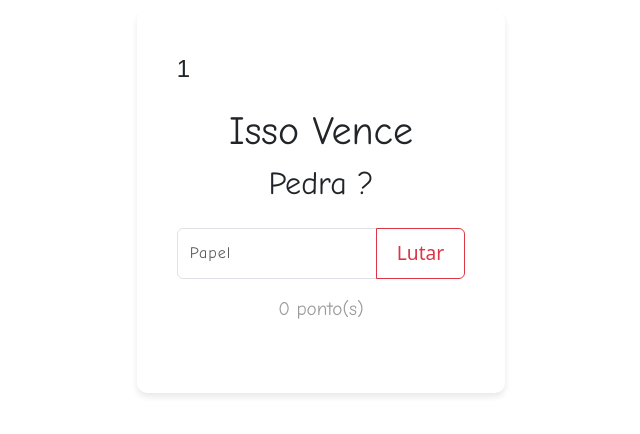
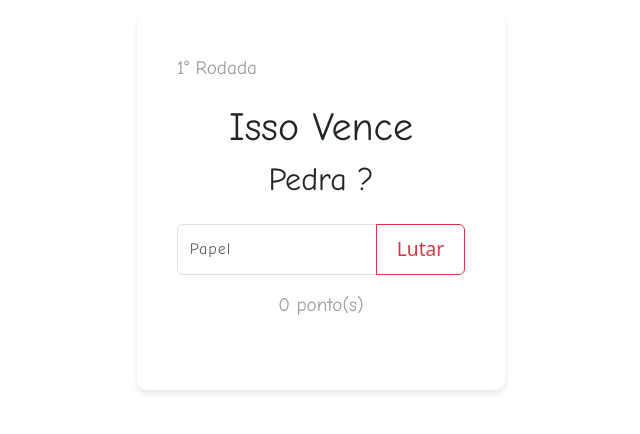
Before and after one commit to Isaac4lves/isso-vence-pedra, a plain HTML site: page public/index.html in a window 1280 px wide. Shown: the part 198-632 px from the top of the page, 319-959 px from the left. Drawn offline with nearby package versions, Linux system fonts and the light colour scheme.

Commit message:
max-width do .Container-fluid, add #rodada
Diminuindo o max-width do .container-fluid e configurando o #rodada

```diff
--- a/public/style.css
+++ b/public/style.css
@@ -18,7 +18,7 @@ body {
 
 .container-fluid {
     width: 100%;
-    max-width: 800px;
+    max-width: 577px;
     padding: 40px;
     box-sizing: border-box;
     border-radius: 10px;
@@ -55,13 +55,17 @@ p {
     animation: treme-suave 0.4s ease-in-out;
 }
 
-#pontuação {
+#pontuação, #rodada {
     font-family: "Comic Sans MS", "Comic Sans", cursive;
     font-size: 1.2rem;
     color: rgb(154, 154, 154);
 }
 #pontuação::after {
     content: " ponto(s)";
+}
+
+#rodada::after {
+    content: "° Rodada";
 }
 
 
```
